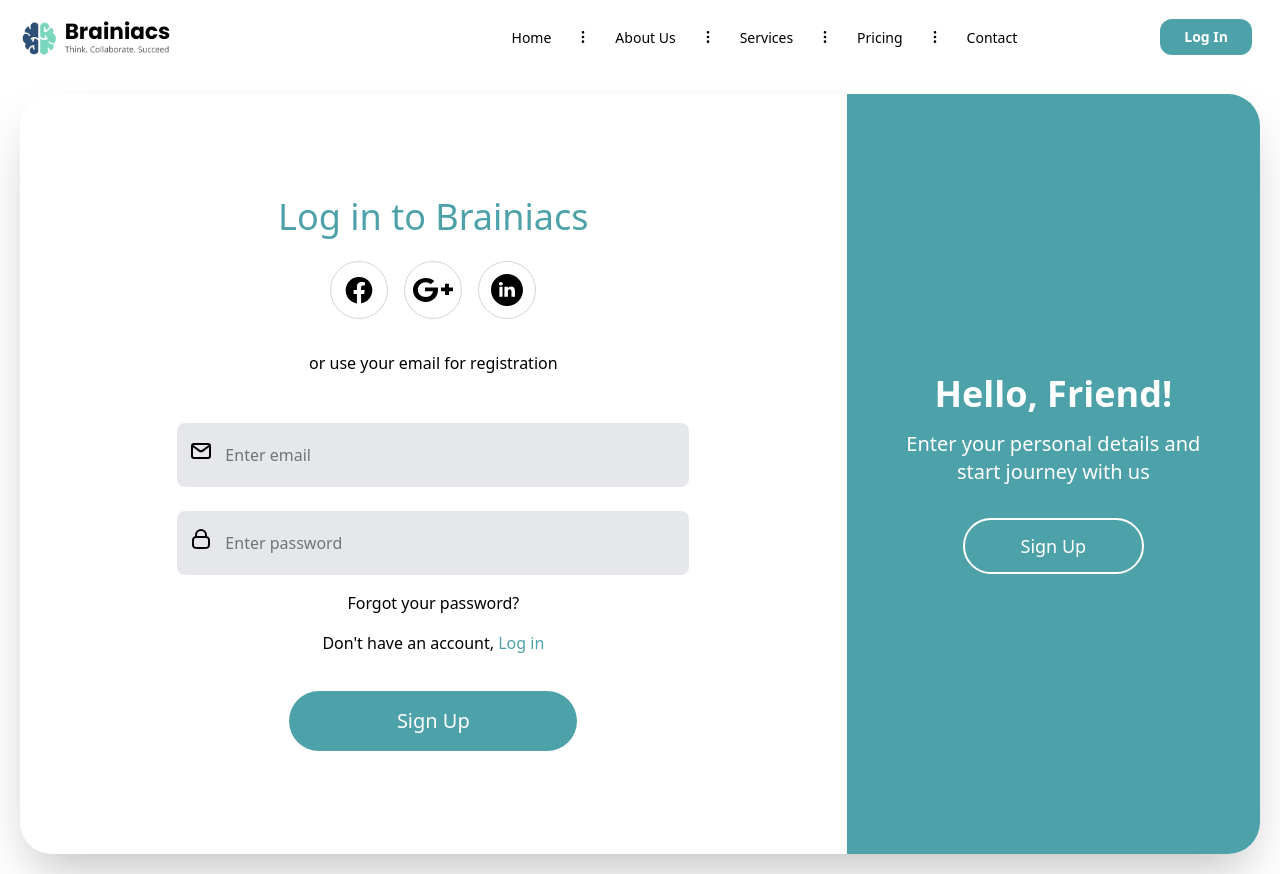
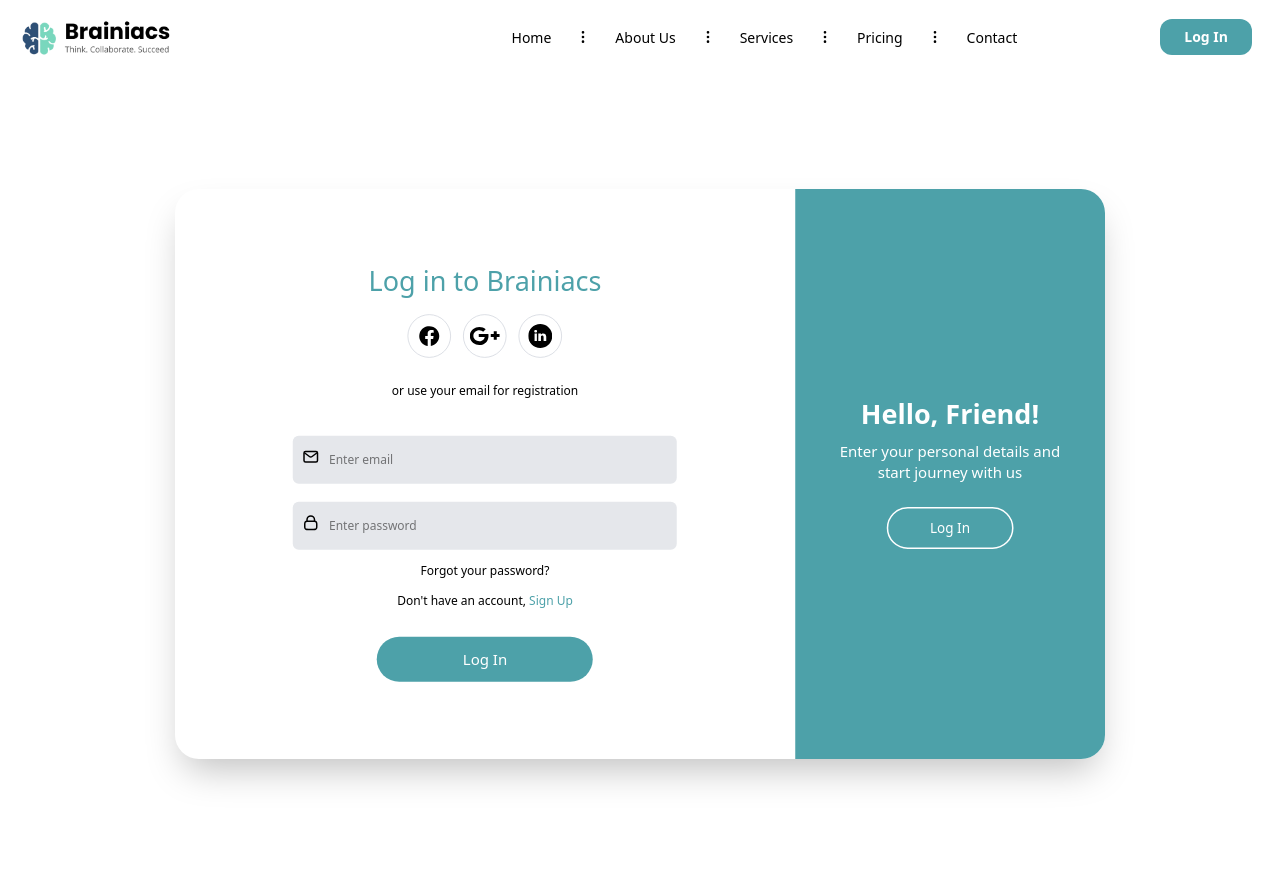
Before and after one commit to AsadEducation/Brainiacs-Team-Collaboration, a React (Vite) app: page /login in a window 1280 px wide. Built offline with nearby package versions, Linux system fonts and the light colour scheme.

Commit message:
done some change on login and sign up and modified max width of card container

```diff
--- a/src/pages/Home/pricing/Pricing.jsx
+++ b/src/pages/Home/pricing/Pricing.jsx
@@ -46,9 +46,9 @@
 
     return (
         <div className="p-4">
-            <div className="max-w-5xl max-lg:max-w-2xl mx-auto">
+            <div className=" max-lg:max-w-2xl mx-auto">
                 <div className="text-center">
-                    <h2 className="text-slate-900 text-3xl font-bold mb-4">Pricing</h2>
+                    <h2 className="text-primary text-3xl font-bold mb-4">Pricing</h2>
                     <p className="text-sm text-slate-500">Change your plan according to your needs</p>
                 </div>
 
@@ -94,7 +94,7 @@
 
                                 <button
                                     type="button"
-                                    className="w-full mt-6 px-4 py-2 text-sm font-medium text-white bg-blue-600 hover:bg-blue-700 rounded-md"
+                                    className="w-full mt-6 px-4 py-2 text-sm font-medium text-white bg-primary hover:bg-secondary rounded-md"
                                 >
                                     Buy now
                                 </button>
--- a/src/pages/Login/Login.jsx
+++ b/src/pages/Login/Login.jsx
@@ -19,7 +19,7 @@
   };
 
   return (
-    <div className="flex items-center justify-center px-5 py-5 text-white min-h-screen">
+    <div className="flex items-center justify-center px-5 py-5 text-white min-h-screen scale-75">
       <div className="rounded-4xl shadow-2xl w-full overflow-hidden max-w-lg md:max-w-7xl bg-white pb-48 md:pb-0 ">
         {/* <div className="hidden md:block relative top-0 ">
           <img className="w-32" src={logo} alt="" />
@@ -33,7 +33,7 @@
             <p className="text-white text-lg md:text-xl mb-8">
             Enter your personal details and start journey with us</p>
             <button className="text-lg text-white border-2 rounded-full py-1 md:py-3 px-10 md:px-14">
-              Sign Up
+              Log In
             </button>
           </div>
           {/* right side */}
@@ -89,12 +89,12 @@
                 />
               </div>
               <Link to="/forgot-password">Forgot your password?</Link>
-              <p>Don't have an account, <Link className="text-secondary" to="/signup">Log in</Link></p>
+              <p>Don't have an account, <Link className="text-secondary" to="/signup">Sign Up</Link></p>
               <button
                 type="submit"
                 className="mx-auto w-2xs text-xl text-white bg-secondary cursor-pointer hover:bg-accent py-4 px-16 mt-5 rounded-full focus:outline-none"
               >
-                Sign Up
+                Log In
               </button>
             </form>
           </div>
--- a/src/pages/SignUp/SignUp.jsx
+++ b/src/pages/SignUp/SignUp.jsx
@@ -19,7 +19,7 @@
   };
 
   return (
-    <div className="flex items-center justify-center px-5 py-5 text-white min-h-screen">
+    <div className="flex items-center justify-center px-5 py-5 text-white min-h-screen scale-75">
       <div className="rounded-4xl shadow-2xl w-full overflow-hidden max-w-lg md:max-w-7xl bg-white pb-48 md:pb-0 ">
         {/* <div className="hidden md:block absolute top-10">
           <img className="w-32" src={logo} alt="" />
```
